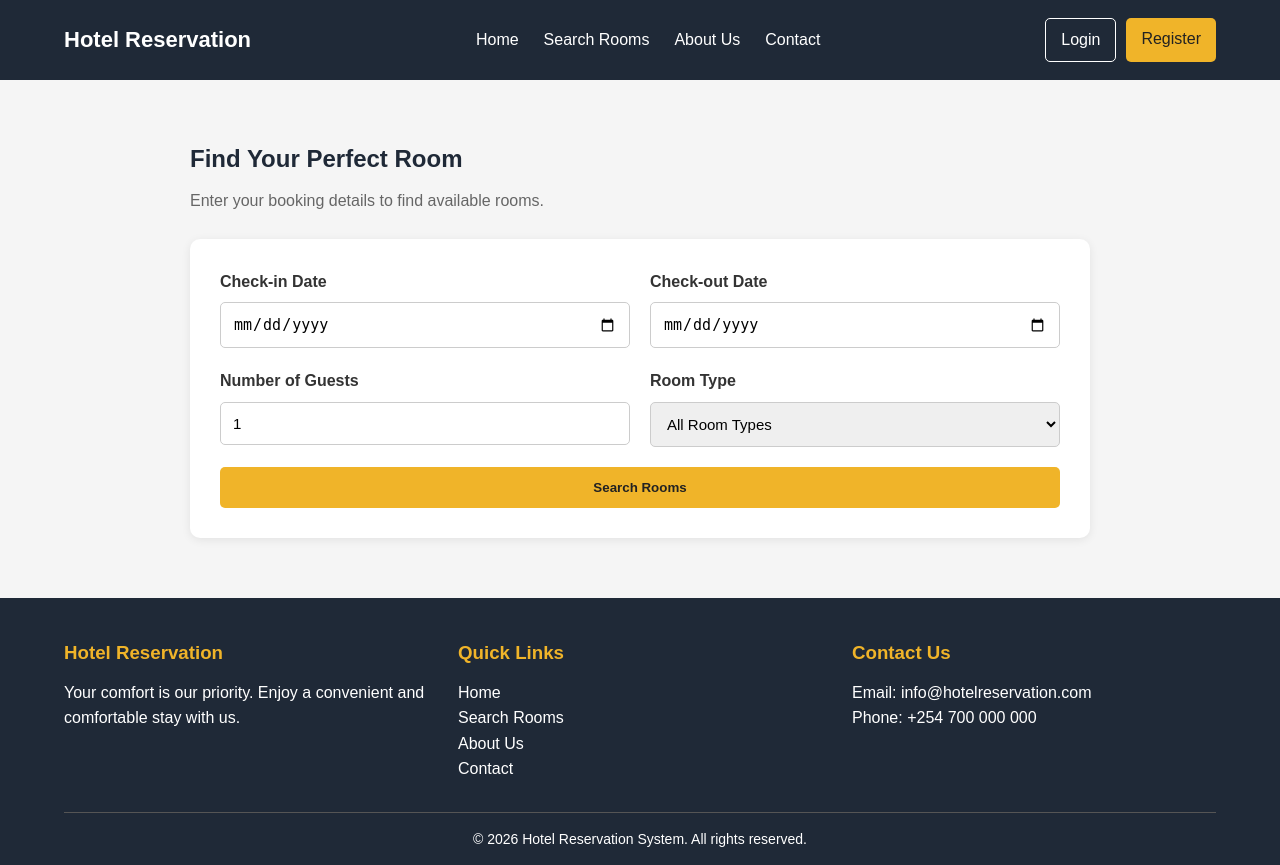
After one commit to TamaraKaka/Hotel_Room_Reservation_System, a PHP site: page /search/index.php in a window 1280 px wide. The commit adds this page. Run offline with PHP 8.4, Linux system fonts and the light colour scheme; data that the repository does not hold is empty.

Commit message:
feat(search): complete room search and results display

```diff
--- a/assets/css/style.css
+++ b/assets/css/style.css
@@ -138,3 +138,146 @@ body {
         flex-direction: column;
     }
 }
+
+/* ROOM SEARCH FORM */
+
+.search-section {
+    max-width: 900px;
+    margin: 30px auto;
+}
+
+.search-section h1 {
+    margin-bottom: 10px;
+    color: #1f2937;
+}
+
+.search-section p {
+    margin-bottom: 25px;
+    color: #666;
+}
+
+.search-form {
+    background-color: white;
+    padding: 30px;
+    border-radius: 10px;
+    box-shadow: 0 2px 10px rgba(0,0,0,0.08);
+    display: grid;
+    grid-template-columns: repeat(2, 1fr);
+    gap: 20px;
+}
+
+.form-group {
+    display: flex;
+    flex-direction: column;
+    gap: 8px;
+}
+
+.form-group label {
+    font-weight: bold;
+}
+
+.form-group input,
+.form-group select {
+    padding: 12px;
+    border: 1px solid #ccc;
+    border-radius: 5px;
+    font-size: 15px;
+}
+
+.search-btn {
+    background-color: #f0b429;
+    color: #222;
+    border: none;
+    padding: 13px;
+    border-radius: 5px;
+    cursor: pointer;
+    font-weight: bold;
+    grid-column: span 2;
+}
+
+.search-btn:hover {
+    background-color: #dda318;
+}
+
+@media (max-width: 600px) {
+    .search-form {
+        grid-template-columns: 1fr;
+    }
+
+    .search-btn {
+        grid-column: span 1;
+    }
+}
+
+.room-card {
+    background: white;
+    padding: 25px;
+    margin: 20px 0;
+    border-radius: 10px;
+    box-shadow: 0 2px 8px rgba(0, 0, 0, 0.08);
+    border: 1px solid #eee;
+}
+
+.room-card h2 {
+    color: #1f2937;
+    margin-bottom: 15px;
+}
+
+.room-card p {
+    margin: 8px 0;
+    color: #555;
+}
+
+.room-price {
+    font-size: 18px;
+    font-weight: bold;
+    color: #1f2937;
+    margin-top: 15px;
+}
+
+.room-actions {
+    display: flex;
+    gap: 12px;
+    margin-top: 20px;
+}
+
+.room-actions a {
+    text-decoration: none;
+    padding: 10px 18px;
+    border-radius: 5px;
+    font-weight: bold;
+}
+
+.view-btn {
+    background: #e5e7eb;
+    color: #222;
+}
+
+.book-btn {
+    background: #f0b429;
+    color: #222;
+}
+.room-card {
+    display: flex;
+    gap: 25px;
+    align-items: center;
+}
+
+.room-image {
+    width: 250px;
+    height: 200px;
+    object-fit: cover;
+    border-radius: 8px;
+}
+
+@media (max-width: 600px) {
+    .room-card {
+        flex-direction: column;
+        align-items: stretch;
+    }
+
+    .room-image {
+        width: 100%;
+        height: 220px;
+    }
+}
--- /dev/null
+++ b/search/index.php
@@ -0,0 +1,88 @@
+
+<?php
+
+require_once __DIR__ . '/../includes/db.php';
+
+$conn = db();
+// Retrieve available room types
+$query = "SELECT * FROM room_types ORDER BY type_name";
+$stmt = $conn->query($query);
+$roomTypes = $stmt->fetchAll(PDO::FETCH_ASSOC);
+
+$pageTitle = "Search Rooms";
+
+include '../includes/header.php';
+
+?>
+
+<section class="search-section">
+
+    <h1>Find Your Perfect Room</h1>
+    <p>Enter your booking details to find available rooms.</p>
+
+    <form action="results.php" method="GET" class="search-form">
+
+        <div class="form-group">
+            <label for="check_in">Check-in Date</label>
+
+            <input
+                type="date"
+                id="check_in"
+                name="check_in"
+                min="<?php echo date('Y-m-d'); ?>"
+                required
+            >
+        </div>
+
+        <div class="form-group">
+            <label for="check_out">Check-out Date</label>
+
+            <input
+                type="date"
+                id="check_out"
+                name="check_out"
+                min="<?php echo date('Y-m-d', strtotime('+1 day')); ?>"
+                required
+            >
+        </div>
+
+        <div class="form-group">
+            <label for="guests">Number of Guests</label>
+
+            <input
+                type="number"
+                id="guests"
+                name="guests"
+                min="1"
+                value="1"
+                required
+            >
+        </div>
+
+        <div class="form-group">
+            <label for="room_type">Room Type</label>
+
+            <select id="room_type" name="room_type">
+
+                <option value="">All Room Types</option>
+
+                <?php foreach ($roomTypes as $type): ?>
+
+                    <option value="<?php echo $type['room_type_id']; ?>">
+                        <?php echo htmlspecialchars($type['type_name']); ?>
+                    </option>
+
+                <?php endforeach; ?>
+
+            </select>
+        </div>
+
+        <button type="submit" class="search-btn">
+            Search Rooms
+        </button>
+
+    </form>
+
+</section>
+
+<?php include '../includes/footer.php'; ?>
```
Also changed, not shown: search/details.php (added, +99 -0 lines), search/results.php (added, +145 -0 lines), README.md, assets/images/room-default.jpg (added).
